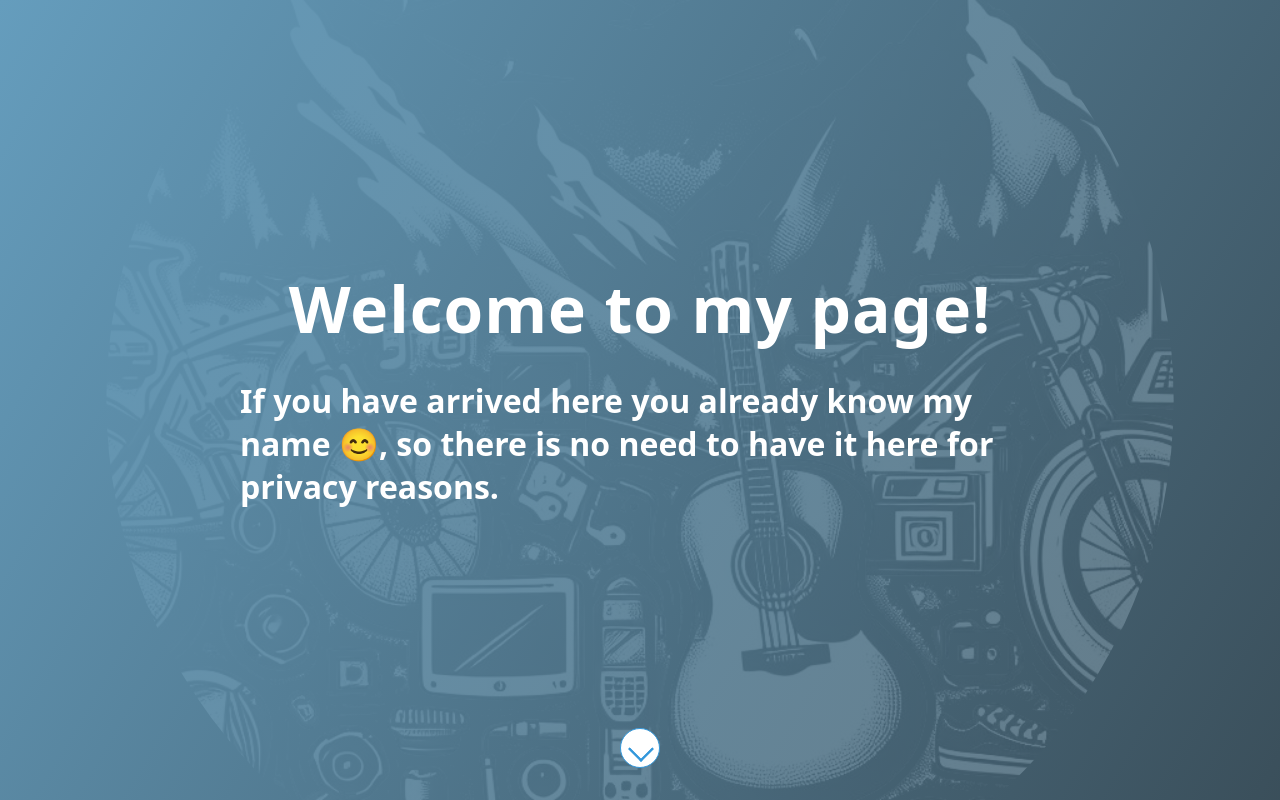
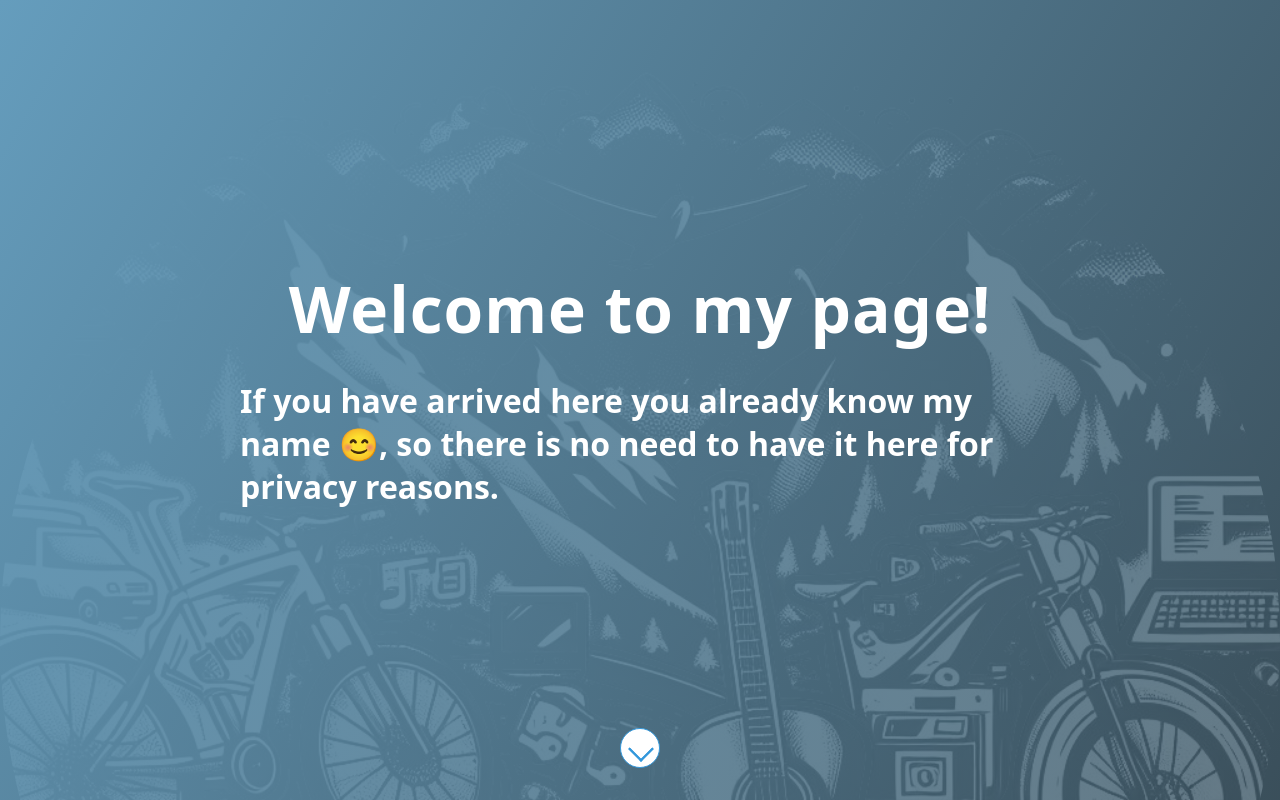
Before and after one commit to nck974/nichoko, an Angular app: page /home in a window 1280 px wide. Built offline with nearby package versions, Linux system fonts and the light colour scheme.

Commit message:
Fix jumping background image when panels are opened

```diff
--- a/src/app/sites/cv/cv.component.scss
+++ b/src/app/sites/cv/cv.component.scss
@@ -4,7 +4,8 @@
     display: flex;
     flex-direction: column;
     justify-content: center;
-    gap: 1rem;
+    gap: 2rem;
+    margin: 4rem 0;
 }
 
 // All controls
@@ -39,6 +40,7 @@
 @media (max-width: 767px) {
     .page {
         align-self: flex-start;
+        gap: 1rem
     }
 
     .control-wrapper {
--- a/src/styles/images.scss
+++ b/src/styles/images.scss
@@ -1,12 +1,12 @@
 .background-image {
     position: absolute;
+    left: 0;
+    top: 0;
     z-index: -1;
+    width: 100vw;
     clip-path: circle(50% at center);
     transition: opacity 1.5s ease;
     opacity: 0;
-    width: 100%;
-    height: 100%;
-    object-fit: cover;
 }
 
 .background-image.show {
--- a/src/styles/layout.scss
+++ b/src/styles/layout.scss
@@ -3,6 +3,7 @@
     display: grid;
     place-items: center;
     min-height: 100vh;
+    overflow: hidden;
 }
 
 .hidden {
```
